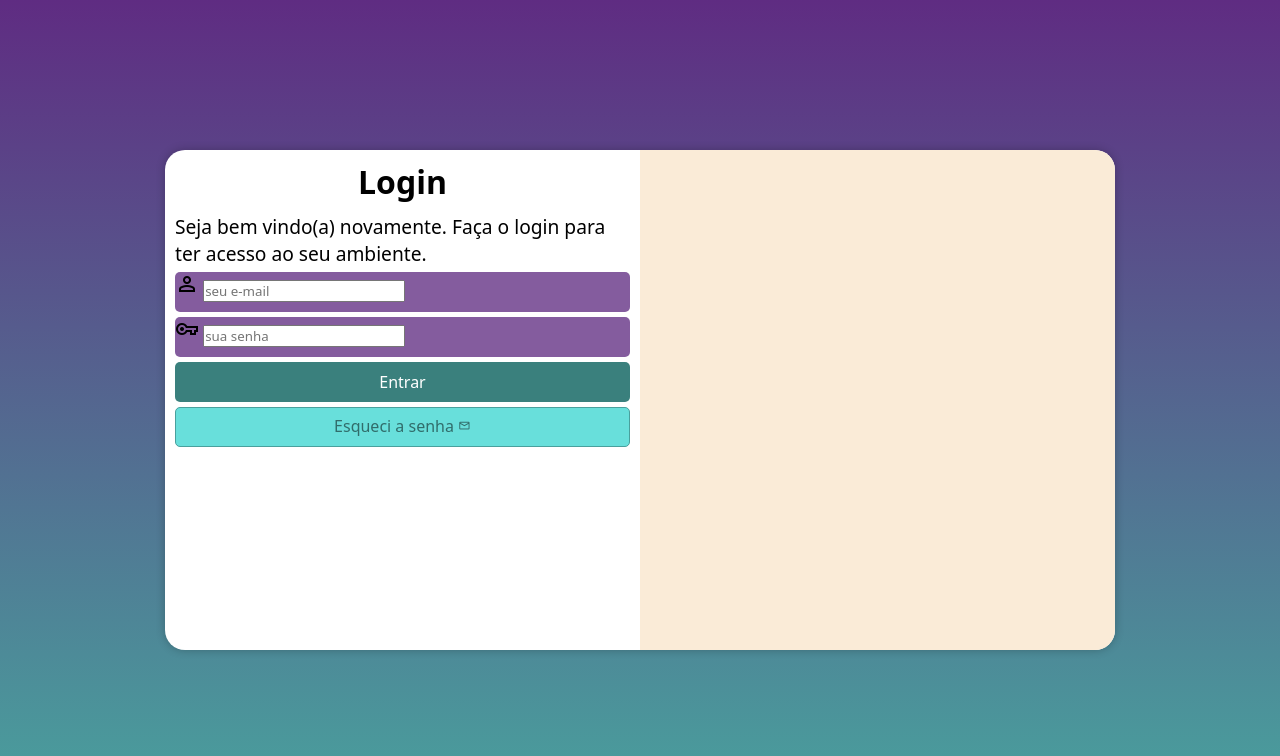
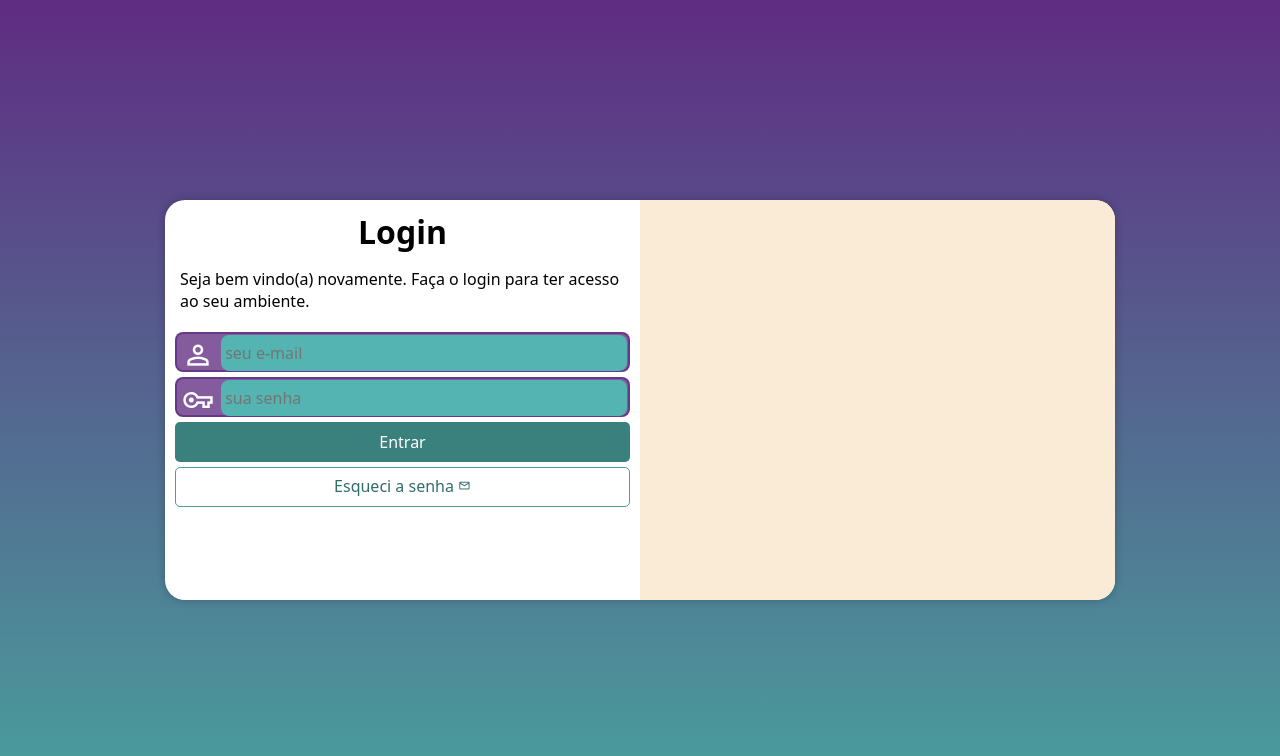
Before and after one commit to ton-long/projeto-login, a plain HTML site: page index.html in a window 1280 px wide. Drawn offline with nearby package versions, Linux system fonts and the light colour scheme.

Commit message:
Finalizando o projeto

```diff
--- a/estilos/media-query.css
+++ b/estilos/media-query.css
@@ -6,13 +6,14 @@
     }
     section#login{
         width: 80vw;
+        height: 300px;
     }
     div#imagem{
         float: left;
         width: 30%;
         height: 100%;
     }
-    div#idform{
+    div#form{
         float: right;
         width: 70%;
     }
@@ -24,6 +25,7 @@
     }
     section#login{
         width: 950px;
+        height: 400px;
     }
     div#imagem{
         float: right;
@@ -39,6 +41,7 @@
     }
 
     div#form > p{
-        font-size: 1.2em;
+        font-size: 1em;
+        margin-bottom: 15px;
     }
 }
--- a/estilos/style.css
+++ b/estilos/style.css
@@ -24,15 +24,14 @@
     position: absolute;
     top: 50%;
     left: 50%;
-    transform: translate(-50%, -50%);
     overflow: hidden;
-
     background-color: white;
     width: 250px;
     height: 500px;
     border-radius: 20px;
     box-shadow: 0px 0px 10px rgba(0, 0, 0, 0.24);
 
+    transform: translate(-50%, -50%);
     transition: width .3s, height .3s;
     transition-timing-function: ease;
 }
@@ -57,19 +56,43 @@
 
 div#form > p{
     font-size: 0.8em;
+    padding: 5px;
 }
 
 div.campo{
     background-color: #602c82c5;
+    border: 2px solid #602c82c5;
     display: block;
     width: 100%;
     height: 40px;
-    border-radius: 5px;
+    border-radius: 8px;
     margin: 5px 0px;
 }
 
 div.campo > label{
     display: none;
+}
+
+div.campo > span{
+    color: white;
+    font-size: 2em;
+    width: 40px;
+    padding: 5px;
+}
+
+div.campo > input{
+    background-color: #53b4b1;
+    font-size: 1em;
+    width: calc(100% - 45px);
+    height: 100%;
+    border: none;
+    border-radius: 8px;
+    padding: 4px;
+    transform: translateY(-12px);
+}
+
+div.campo > input:focus-within{
+    background-color: white;
 }
 
 input[type=submit]{
@@ -84,7 +107,7 @@
 }
 
 input[type=submit]:hover{
-    background-color: #316d6b;
+    background-color: #2b615e;
     cursor: pointer;
 }
 
@@ -97,14 +120,14 @@
     height: 40px;
     margin-top: 5px;
     padding-top: 7px;
-    background-color: #68dfdb;
+    background-color: white;
     border: 1px solid #49a09d;
     border-radius: 5px;
     color: #316d6b;
 }
 
 a.botao:hover{
-    background-color: white;
+    background-color: #53b4b1;
 }
 
 a.botao > span{
```
